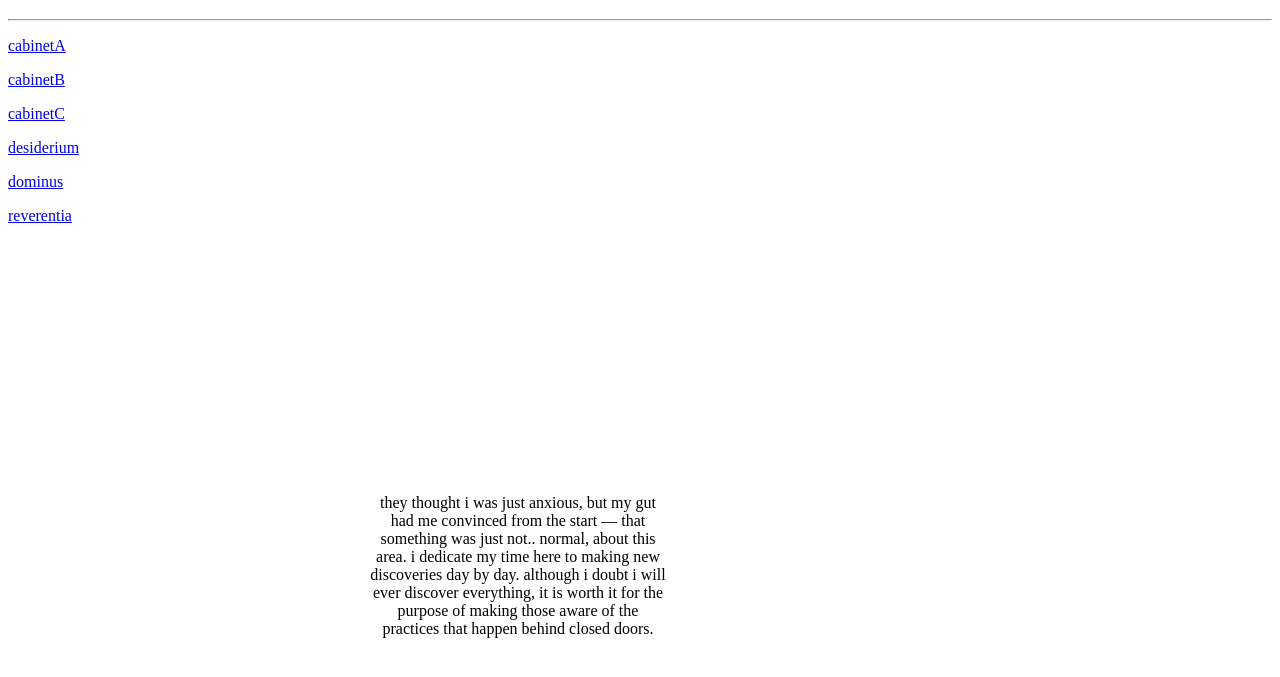
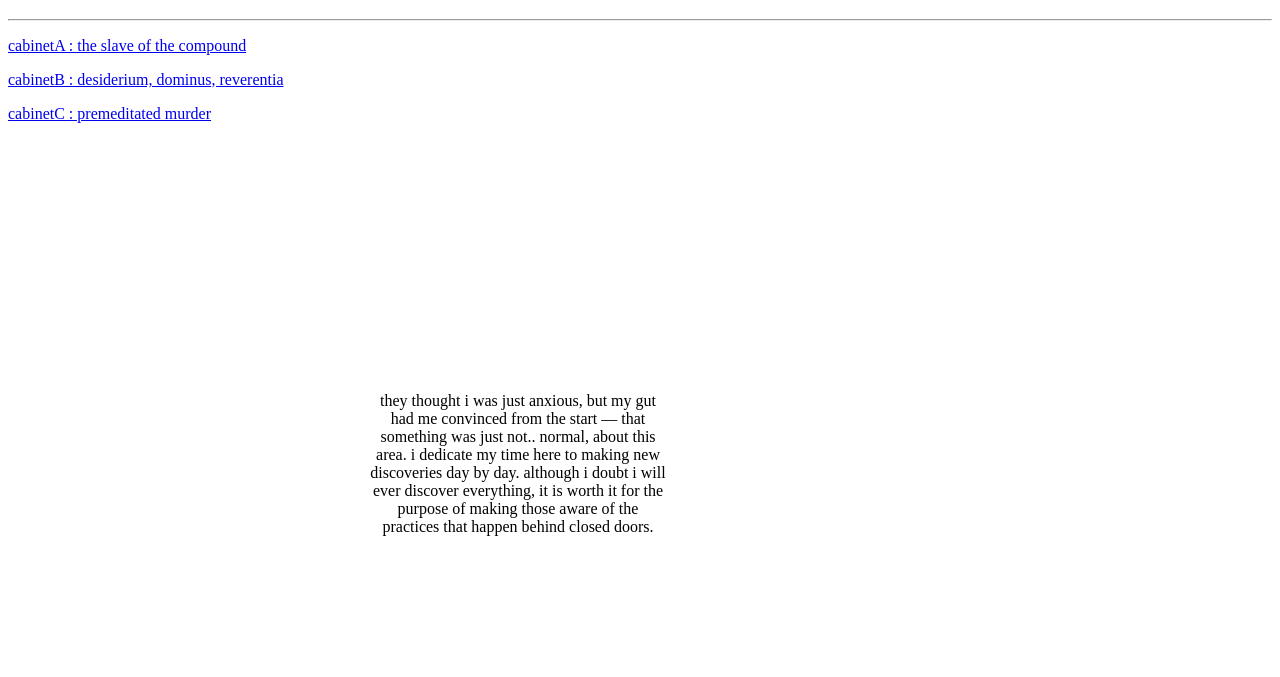
Before and after one commit to fernerber/elevator-container, a plain HTML site: page index.html in a window 1280 px wide. Shown: the part 61-738 px from the top of the page. Drawn offline with Linux system fonts and the light colour scheme.

Commit message:
Update index.html

```diff
--- a/index.html
+++ b/index.html
@@ -10,12 +10,9 @@ div {text-align: center; width: 300px; padding-left: 360px; padding-right: 960px
 
 <h1>Index of C:/</h1>
 <hr>
-<p><a href="https://fernerber.github.io/elevator-container/page1.html">cabinetA</a></p>
-<p><a href="https://fernerber.github.io/elevator-container/page2.html">cabinetB</a></p>
-<p><a href="https://fernerber.github.io/elevator-container/page3.html">cabinetC</a></p>
-<p><a href="https://fernerber.github.io/elevator-container/desiderium.html">desiderium</a></p>
-<p><a href="https://fernerber.github.io/elevator-container/dominus.html">dominus</a></p>
-<p><a href="https://fernerber.github.io/elevator-container/reverentia.html">reverentia</a></p>
+<p><a href="https://fernerber.github.io/elevator-container/cabinetA.html">cabinetA : the slave of the compound</a></p>
+<p><a href="https://fernerber.github.io/elevator-container/cabinetB.html">cabinetB : desiderium, dominus, reverentia</a></p>
+<p><a href="https://fernerber.github.io/elevator-container/cabinetC.html">cabinetC : premeditated murder</a></p>
 <div>
   they thought i was just anxious, but my gut had me convinced from the start — that something was just not.. normal, about this area. i dedicate my time here to making new discoveries day by day. although i doubt i will ever discover everything, it is worth it for the purpose of making those aware of the practices that happen behind closed doors.</div>
 </body>
```
